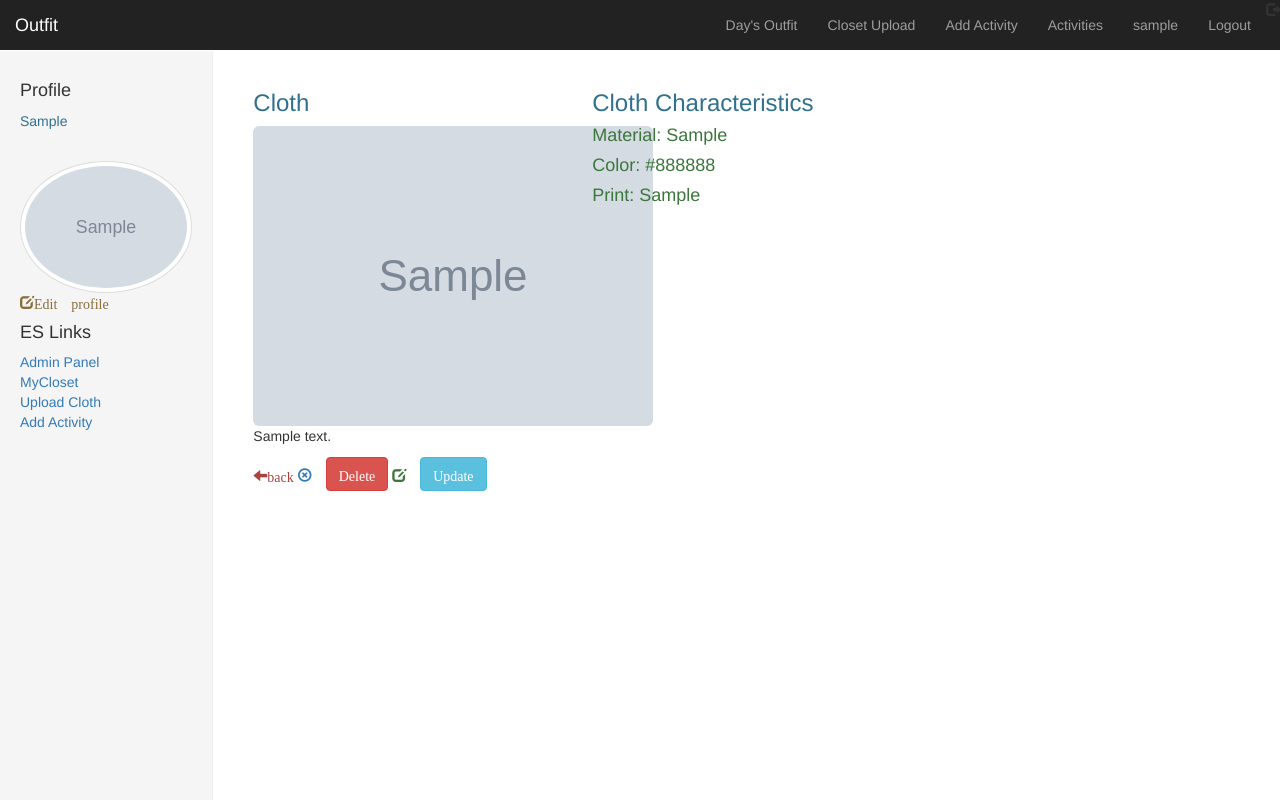
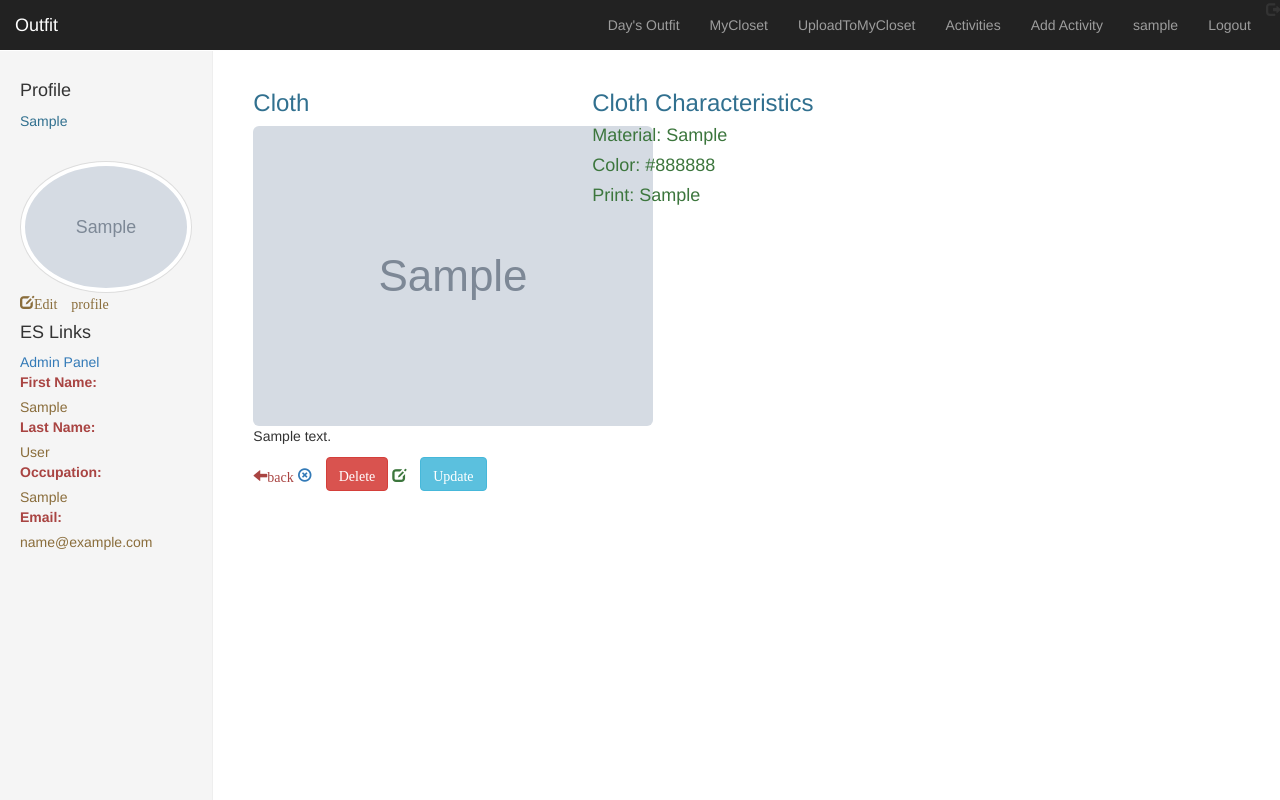
Before and after one commit to bangadennis/advise-me, a Django app: page /auth/get_facts/1/view/ in a window 1280 px wide. Run offline with Django 3.2, Linux system fonts and the light colour scheme; a user stored in the database is signed in; tables that the repository leaves empty hold one stand-in row (values such as "Sample post"); grey boxes marked "Sample" are stand-in pictures; some libraries are stand-ins or nearby versions.

Commit message:
Changed base.html user profile and horizontal navbar contents

```diff
--- a/outfit/templates/user_auth/base.html
+++ b/outfit/templates/user_auth/base.html
@@ -52,9 +52,10 @@
           <ul class="nav navbar-nav navbar-right">
             {% if user.is_authenticated %}
             <li><a href="{% url 'index' %}">Day's Outfit</a></li>
-            <li><a href="{% url 'closet_upload' %}">Closet Upload</a></li>
+            <li> <a href="{% url 'trya' %}">MyCloset</a></li>
+            <li><a href="{% url 'closet_upload' %}">UploadToMyCloset</a></li>
+            <li><a href="{% url 'user_activities' %}">Activities</a></li>
             <li><a href="{% url 'add_user_activity' %}">Add Activity</a></li>
-            <li><a href="{% url 'user_activities' %}">Activities</a></li>
            <li><a href="{% url 'trya' %}"> {{user.username}} </a></li>
            <li><a href="{% url 'logout' %}">Logout</a></li>
            <li><span class="glyphicon glyphicon-log-out" aria-hidden="true"></span>
@@ -99,12 +100,22 @@
                 <h4>ES Links</h4>
                 {% if user.is_superuser %}
                 <a href="/admin/">Admin Panel</a> <br />
-                {%endif %}
-                <a href="{% url 'trya' %}">MyCloset</a><br />
-                <a href="{% url 'closet_upload' %}">Upload Cloth</a><br/>
-                <a href="{% url 'add_user_activity' %}">Add Activity</a>
+              {%endif %}
+                <div class="text-danger">
+                  <span>
+                  <label> First Name:</label> <br/>
+                  <span class='text-warning'>{{user.first_name|capfirst}} </span> <br/>
+                  <label> Last Name:</label> <br/>
+                  <span class='text-warning'>{{user.last_name|capfirst}} </span> <br/>
+                  <label> Occupation:</label> <br/>
+                  <span class='text-warning'>{{userdetails.occupation|capfirst}} </span><br/>
+                  <label> Email:</label><br/>
+                  <span class='text-warning'> {{user.email}} </span>
+                  </span>
+
+                </div>
                 {% else %}
-                <h4 class='text-info'>ES Links</h4>
+                <h4 class='text-info'>System Links</h4>
                 <a href="{% url 'register' %}">Register</a> <br />
                 <a href="{% url 'password_reset_recover'%}">Password Reset</a>
 
--- a/outfit/user_auth/views.py
+++ b/outfit/user_auth/views.py
@@ -105,6 +105,8 @@ def login_view(request):
                 # If the account is valid and active, we can log the user in.
                 # We'll send the user back to the homepage.
                 login(request, user)
+                message="Last Login was at %s" %(user.last_login)
+                messages.info(request, message)
                 return HttpResponseRedirect('/auth/dash')
             else:
                 # An inactive account was used - no logging in!
@@ -272,7 +274,9 @@ def user_activites(request):
         weather=[]
         for item in activities:
             client=yweather.Client()
-            weather_id=client.fetch_woeid(item.event_location)
+            print(item.event_location)
+            weather_id=client.fetch_woeid("Nairobi, Kenya")
+            print(weather_id)
             if weather_id is None:
                 weather_id=client.fetch_woeid('Nairobi,Kenya')
             weather_st=client.fetch_weather(weather_id)
@@ -421,7 +425,12 @@ def todays_outfit(request):
 
         userdetails=UserDetails.objects.get(user=request.user)
         activities=UserActivity.objects.all().filter(user=request.user)
-        typeofcloth=check_todays_activity(activities)
+        try:
+            typeofcloth=check_todays_activity(activities)
+        except:
+            messages.info(request, "Unable to Connect to Yahoo Weather, Check Internet Connection")
+            return HttpResponseRedirect('/auth/dash')
+
         if not typeofcloth:
             clothobj={}
         else:
```
